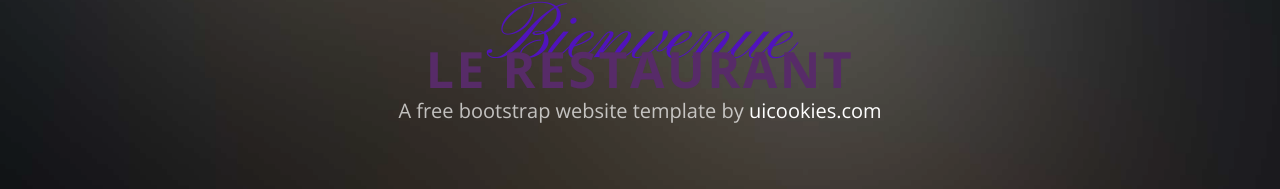
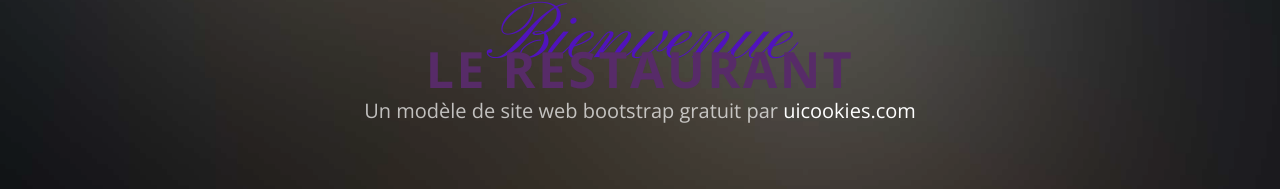
Before and after one commit to Jeanne0410/SiteResto, a website: page Siteresto/index.html in a window 1280 px wide. Shown: the part 321-510 px from the top of the page. Drawn offline with nearby package versions, Linux system fonts and the light colour scheme; files whose address does not match are found by name.

Commit message:
modification des paragraphes

```diff
--- a/Siteresto/index.html
+++ b/Siteresto/index.html
@@ -54,7 +54,7 @@
                 <div class="probootstrap-slider-text text-center probootstrap-animate probootstrap-heading">
                   <h1 class="primary-heading">Bienvenue</h1>
                   <h3 class="secondary-heading">Le restaurant</h3>
-                  <p class="sub-heading">A free bootstrap website template by <a href="https://uicookies.com">uicookies.com</a></p>
+                  <p class="sub-heading">Un modèle de site web bootstrap gratuit par  <a href="https://uicookies.com">uicookies.com</a></p>
                 </div>
               </div>
             </div>
@@ -81,7 +81,7 @@
                 <div class="probootstrap-slider-text text-center probootstrap-animate probootstrap-heading">
                   <h1 class="primary-heading">Profitez</h1>
                   <h3 class="secondary-heading">Avec nous</h3>
-                  <p class="sub-heading">A free bootstrap website template by <a href="https://uicookies.com">uicookies.com</a></p>
+                  <p class="sub-heading">Un modèle de site web bootstrap gratuit par <a href="https://uicookies.com">uicookies.com</a></p>
                 </div>
               </div>
             </div>
```
